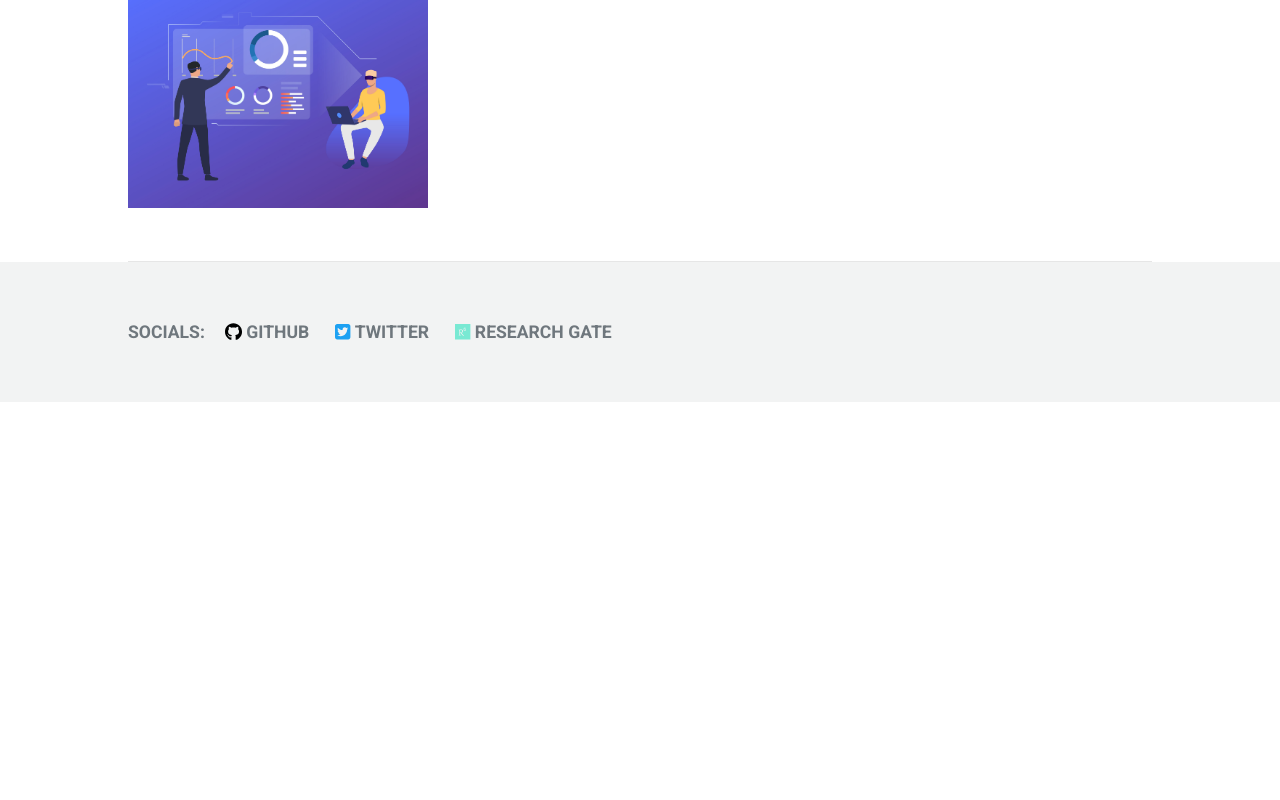
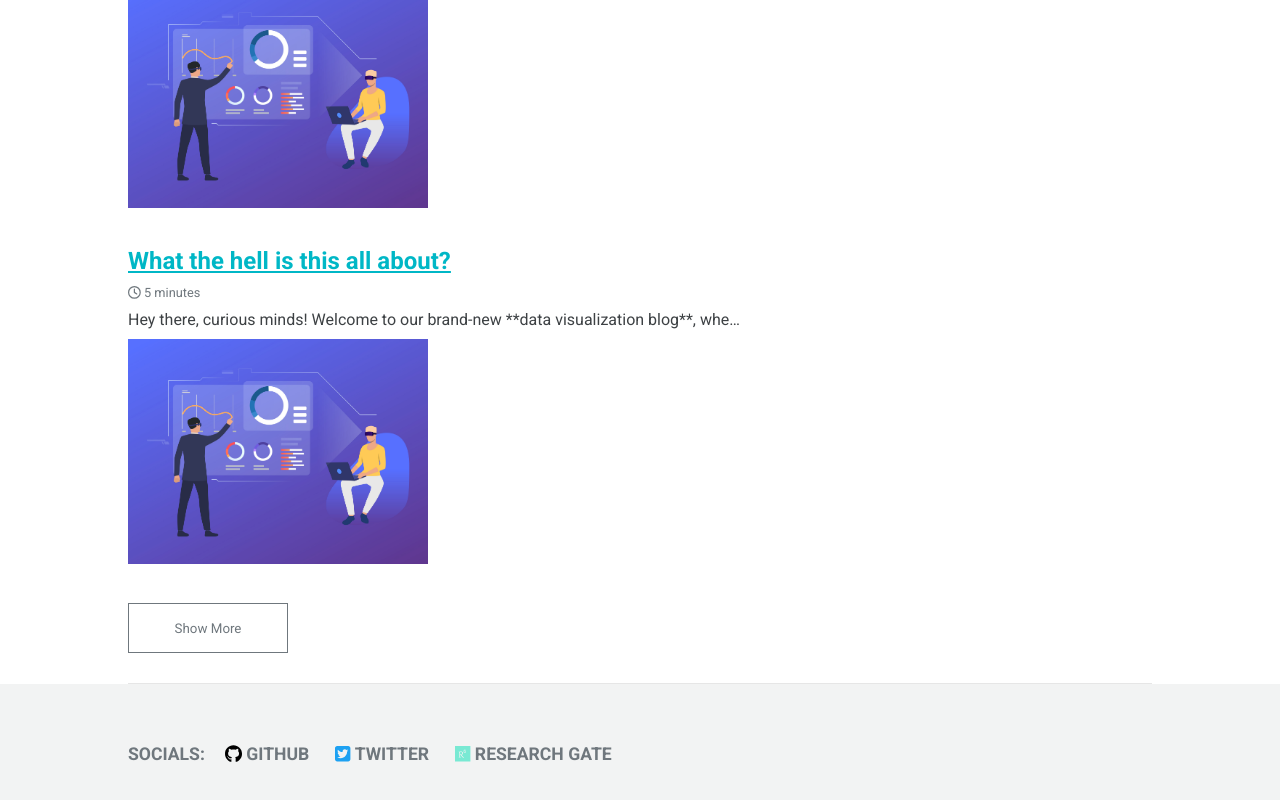
Before and after one commit to estebanix/viz_journey, a React (Vite) app: page / in a window 1280 px wide. Shown: the part 1205-2005 px from the top of the page. Before the commit the page ends 1607 px from the top, so only its background shows below. Built offline with nearby package versions, Linux system fonts and the light colour scheme.

Commit message:
hero page button and number of rendering

```diff
--- a/package.json
+++ b/package.json
@@ -29,6 +29,7 @@
     "slick-carousel": "^1.8.1"
   },
   "devDependencies": {
+    "@rollup/plugin-buble": "latest",
     "@types/d3": "^7.4.0",
     "@types/react": "^18.2.15",
     "@types/react-dom": "^18.2.7",
@@ -38,9 +39,8 @@
     "eslint": "^8.45.0",
     "eslint-plugin-react-hooks": "^4.6.0",
     "eslint-plugin-react-refresh": "^0.4.3",
+    "rollup": "latest",
     "typescript": "^5.0.2",
-    "vite": "^4.4.5",
-    "rollup": "latest",
-    "@rollup/plugin-buble": "latest"
+    "vite": "^4.4.5"
   }
 }
--- a/src/App.css
+++ b/src/App.css
@@ -304,3 +304,14 @@ svg{
 .stream-graph{
   margin: 0 auto;
 }
+
+.general--btn{
+  width: 160px;
+  height: 50px;
+  border: 1px solid #6f777d;
+  color: #6f777d;
+  display: flex;
+  justify-content: center;
+  align-items: center;
+  background-color: transparent;
+}
--- a/src/App.tsx
+++ b/src/App.tsx
@@ -1,4 +1,4 @@
-import { Routes, Route, BrowserRouter as Router} from 'react-router-dom';
+import { Routes, Route} from 'react-router-dom';
 import Nav from './Components/Small_Components/Nav';
 import Footer from './Components/Small_Components/Footer';
 import ScrollToTop from './Components/Big_Components/ScrollToTop';
--- a/src/Components/Small_Components/PostsCont.tsx
+++ b/src/Components/Small_Components/PostsCont.tsx
@@ -7,7 +7,7 @@ import { Link } from "react-router-dom";
 export default function PostCont(){
     const {articlesData} = useContext(Context);
 
-    const recentPosts = articlesData.map((dat) => {
+    const recentPosts = articlesData.slice(-3).reverse().map((dat) => {
         return <div className="post--box">
             <h2><Link to={`/${dat.name}`} >{dat.title}</Link></h2>
             <p><FontAwesomeIcon icon={faClock} /> {dat.time}</p>
@@ -19,6 +19,7 @@ export default function PostCont(){
         <main className="main-screen-about--container posts-cont">
             <h1>Recent posts</h1>
             {recentPosts}
+            <Link to="/posts"><button className="general--btn">Show More</button></Link>
         </main>
     );
 }
--- a/src/Components/Stream_Graph/Streamgraph.tsx
+++ b/src/Components/Stream_Graph/Streamgraph.tsx
@@ -1,4 +1,4 @@
-import React, { useState } from "react";
+import { useState } from "react";
 import {
   stack,
   area,
--- a/src/Datas/articles.json
+++ b/src/Datas/articles.json
@@ -12,5 +12,33 @@
         "time" : "5 minutes",
         "content" : "Hey there, curious minds! Welcome to our brand-new **data visualization blog**, where we're diving headfirst into the captivating realm of transforming raw data into stunning visuals. 📊🌐\n\nIf you've ever found yourself staring at graphs, charts, and maps, wondering what they really mean or how they're created, you're not alone. In this journey, we'll unravel the magic behind the colorful world of data visualization, exploring its significance, techniques, and the stories it tells.\n\nBuckle up as we embark on a voyage that will demystify complex data visualizations, shed light on their role in various fields, and equip you with the knowledge to understand and create your own. Whether you're a data enthusiast, a beginner, or just someone who's intrigued by the power of visuals, this blog is your go-to destination.\n\nGet ready to say goodbye to confusing data dumps and hello to insightful, visually appealing representations. Let's untangle the threads of data artistry together! 🎨📈 **#DataVizUnveiled**",
         "img" : "../../Images/article1.jpg"
+    },
+    {
+        "name" : "post1",
+        "title" : "What the hell is this all about?",
+        "time" : "5 minutes",
+        "content" : "Hey there, curious minds! Welcome to our brand-new **data visualization blog**, where we're diving headfirst into the captivating realm of transforming raw data into stunning visuals. 📊🌐\n\nIf you've ever found yourself staring at graphs, charts, and maps, wondering what they really mean or how they're created, you're not alone. In this journey, we'll unravel the magic behind the colorful world of data visualization, exploring its significance, techniques, and the stories it tells.\n\nBuckle up as we embark on a voyage that will demystify complex data visualizations, shed light on their role in various fields, and equip you with the knowledge to understand and create your own. Whether you're a data enthusiast, a beginner, or just someone who's intrigued by the power of visuals, this blog is your go-to destination.\n\nGet ready to say goodbye to confusing data dumps and hello to insightful, visually appealing representations. Let's untangle the threads of data artistry together! 🎨📈 **#DataVizUnveiled**",
+        "img" : "../../Images/article1.jpg"
+    },
+    {
+        "name" : "post1",
+        "title" : "What the hell is this all about?",
+        "time" : "5 minutes",
+        "content" : "Hey there, curious minds! Welcome to our brand-new **data visualization blog**, where we're diving headfirst into the captivating realm of transforming raw data into stunning visuals. 📊🌐\n\nIf you've ever found yourself staring at graphs, charts, and maps, wondering what they really mean or how they're created, you're not alone. In this journey, we'll unravel the magic behind the colorful world of data visualization, exploring its significance, techniques, and the stories it tells.\n\nBuckle up as we embark on a voyage that will demystify complex data visualizations, shed light on their role in various fields, and equip you with the knowledge to understand and create your own. Whether you're a data enthusiast, a beginner, or just someone who's intrigued by the power of visuals, this blog is your go-to destination.\n\nGet ready to say goodbye to confusing data dumps and hello to insightful, visually appealing representations. Let's untangle the threads of data artistry together! 🎨📈 **#DataVizUnveiled**",
+        "img" : "../../Images/article1.jpg"
+    },
+    {
+        "name" : "post1",
+        "title" : "What the hell is this all about?",
+        "time" : "5 minutes",
+        "content" : "Hey there, curious minds! Welcome to our brand-new **data visualization blog**, where we're diving headfirst into the captivating realm of transforming raw data into stunning visuals. 📊🌐\n\nIf you've ever found yourself staring at graphs, charts, and maps, wondering what they really mean or how they're created, you're not alone. In this journey, we'll unravel the magic behind the colorful world of data visualization, exploring its significance, techniques, and the stories it tells.\n\nBuckle up as we embark on a voyage that will demystify complex data visualizations, shed light on their role in various fields, and equip you with the knowledge to understand and create your own. Whether you're a data enthusiast, a beginner, or just someone who's intrigued by the power of visuals, this blog is your go-to destination.\n\nGet ready to say goodbye to confusing data dumps and hello to insightful, visually appealing representations. Let's untangle the threads of data artistry together! 🎨📈 **#DataVizUnveiled**",
+        "img" : "../../Images/article1.jpg"
+    },
+    {
+        "name" : "post2",
+        "title" : "GDP of Countries Visualization",
+        "time" : "3 minutes",
+        "content" : "In today's interconnected world, grasping the dynamics of global economic growth is a captivating pursuit. Gross Domestic Product (GDP), a key measure of a nation's economic performance, takes on even greater significance in this context. Through visualization, we're able to explore GDP's patterns and fluctuations, gaining valuable insights into different economies and their interplay. This blog delves into the realm of GDP visualization, offering a unique perspective on the intricate world of economics.",
+        "img" : "../../Images/article2.png"
     }
 ]
```
Also changed, not shown: src/Components/Small_Components/Pagination.tsx (added, +27 -0 lines), 1 other file (tests, documents, lock files or other folders).
